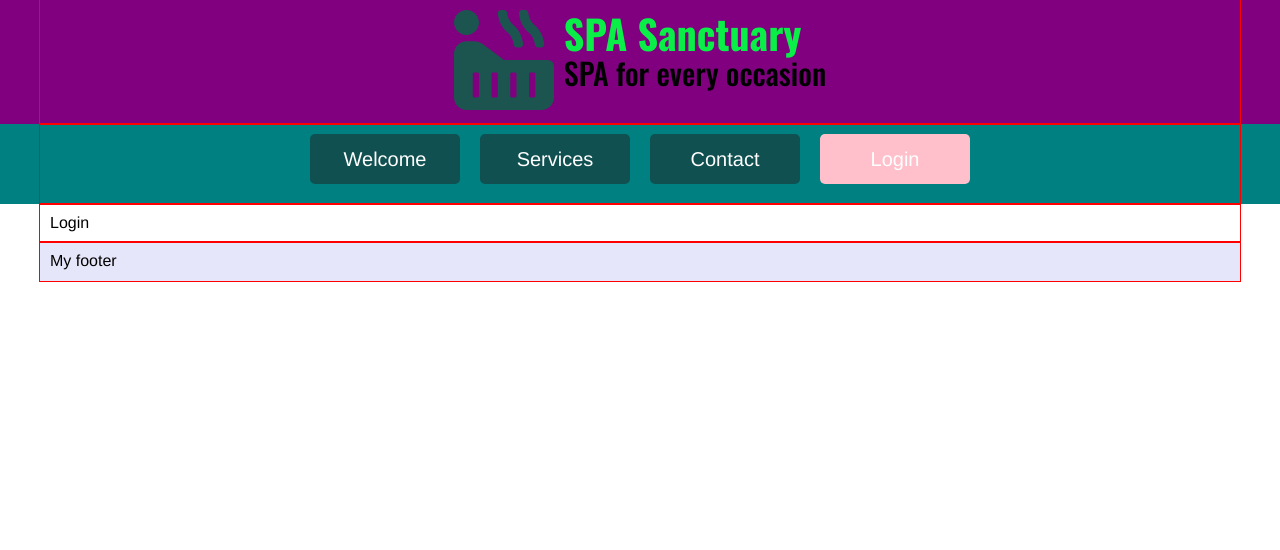
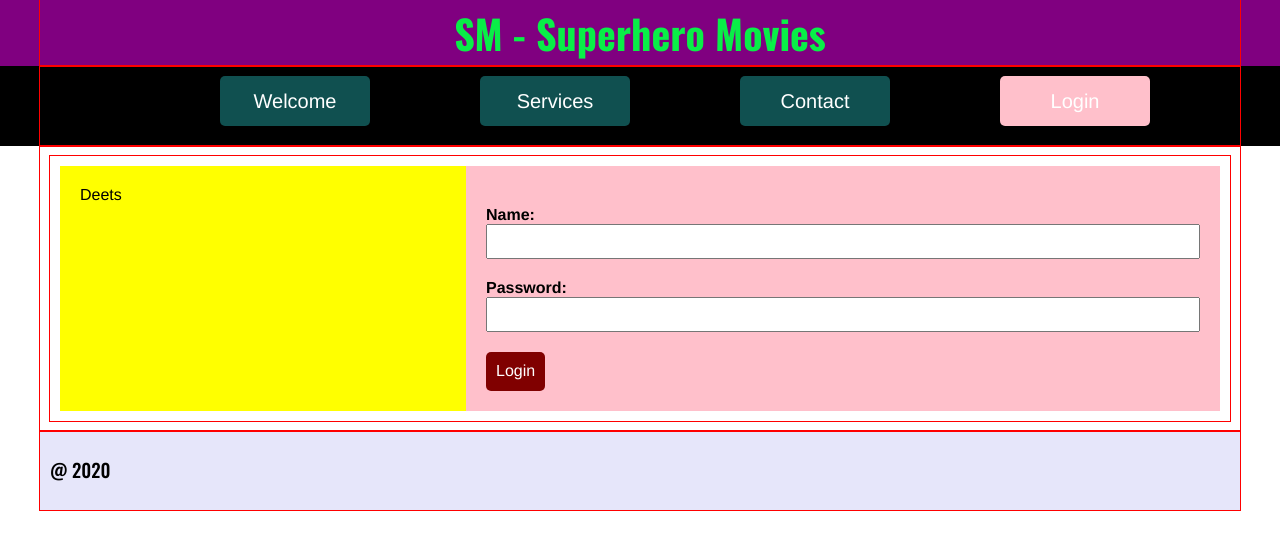
Before and after one commit to tbatunclax/My-Final-Project, a React (Create React App) app: page /login in a window 1280 px wide. Shown: the top 550 px of the page. Built offline with nearby package versions, Linux system fonts and the light colour scheme.

Commit message:
add login

```diff
--- a/package.json
+++ b/package.json
@@ -18,7 +18,8 @@
         "react-dom": "^16.12.0",
         "react-router-dom": "^5.1.2",
         "react-scripts": "3.4.1",
-        "styled-components": "^5.1.1"
+        "styled-components": "^5.1.1",
+        "react-responsive-carousel": "3.1.46"
     },
     "devDependencies": {
         "classnames": "^2.2.6",
--- a/src/App/Footer.jsx
+++ b/src/App/Footer.jsx
@@ -3,10 +3,17 @@ import styled from 'styled-components';
 
 import { mq } from '../common/mediaQueries';
 
+
+
 const Footer = () => {
+
+    const getYear = new Date();
+
+
     return (
         <FooterStyled className='nested-wrapper'>
-            My footer
+
+             <h3>@ { getYear.getFullYear() }  </h3>
         </FooterStyled>
     );
 }
@@ -14,11 +21,11 @@ const Footer = () => {
 export default Footer;
 
 const FooterStyled = styled.footer`
-        background-color: teal;
-        padding: 10px;
+        background-color: gray;
+        padding: 50 0px;
 
         @media ${mq.tablet}{
-            background-color: orange;
+            background-color: black;
         }
         @media ${mq.desktop}{
             background-color: lavender;
--- a/src/App/Header.jsx
+++ b/src/App/Header.jsx
@@ -12,10 +12,10 @@ const Header = () => {
         <HeaderStyled>
             <div className="nested-wrapper">
                 <div className="row-container">
-                    <div className="logo"><FontAwesomeIcon icon={ faHotTub } /></div>
+                    {/*<div className="logo"><FontAwesomeIcon icon={ faHotTub } /></div> */}
                     <div className="text">
-                        <h2>SPA Sanctuary</h2>
-                        <h3>SPA for every occasion</h3>
+                        <h2>SM - Superhero Movies</h2>
+
                     </div>
                 </div>
             </div>
--- a/src/App/Main.jsx
+++ b/src/App/Main.jsx
@@ -5,7 +5,7 @@ import { Switch, Route } from 'react-router-dom';
 
 import Home from './Pages/Home.jsx';
 import Services from './Pages/Services.jsx';
-import Contact from './Pages/Contact.jsx';
+import Contact from './Pages/Contact.jsx'; // Heros
 import Login from './Pages/Login.jsx';
 
 const Main = () => {
--- a/src/App/Nav.jsx
+++ b/src/App/Nav.jsx
@@ -69,7 +69,7 @@ const Nav = () => {
 export default Nav;
 
 const NavStyled = styled.nav`
-        background-color: teal;
+        background-color: black;
         color : white;
         text-align: center;
 
@@ -80,9 +80,9 @@ const NavStyled = styled.nav`
 
             cursor: pointer;
             svg {
-                    width: 40px;
+                    width: 20px;
                     height: auto;
-                    color: red;
+                    color: gray;
                 }
                 display: block;
                 @media ${mq.tablet}{
@@ -111,7 +111,7 @@ const NavStyled = styled.nav`
             @media ${mq.tablet}{
                 width:100px;
                 line-height: 50px;
-                margin-left: 10px;
+                margin-left: 100px;
                 margin-right: 10px;
             }
 
--- a/src/App/Pages/Home.jsx
+++ b/src/App/Pages/Home.jsx
@@ -1,10 +1,14 @@
 import React from 'react';
 import styled from 'styled-components';
 import { Helmet } from 'react-helmet';
+import { Carousel } from "react-responsive-carousel";
+
+
 
 /* Components  --------*/
 import Tabbed from './Tabbed/Tabbed.jsx';
 import Staff from './Staff/Staff.jsx';
+import "react-responsive-carousel/lib/styles/carousel.min.css";
 
 const Home = () => {
 
@@ -13,6 +17,30 @@ const Home = () => {
              <Helmet>
                  <title>Home :: SPA App</title>
              </Helmet>
+
+
+
+  <Carousel showThumbs={false}
+            infiniteLoop={ true }
+            autoPlay
+  >
+    <div>
+      <img alt="" src="/assets/img/Staff/staff-1.jpeg" />
+
+    </div>
+    <div>
+      <img alt="" src="/assets/img/Staff/staff-2.jpeg" />
+
+    </div>
+    <div>
+      <img alt="" src="/assets/img/Staff/staff-3.jpeg" />
+
+    </div>
+
+  </Carousel>
+
+
+
              <div className="nested-wrapper">
                 <Tabbed />
              </div>
@@ -27,4 +55,11 @@ export default Home;
 
 const HomeStyled = styled.div`
 
+
+
+.carousel .slide img {
+    max-height: 300px;  /* change this to whatever you want */
+    width: auto;
+}
+
 `;
--- a/src/App/Pages/Login.jsx
+++ b/src/App/Pages/Login.jsx
@@ -4,13 +4,26 @@ import styled from 'styled-components';
 /* Helmet names browswer tab */
 import Helmet from 'react-helmet';
 
+
+import Deets from './Login/Deets.jsx';
+import LoginForm from './Login/LoginForm.jsx';
+import GoogleMap from './Login/GoogleMap.jsx';
+
 const Login = () => {
+
     return (
-        <LoginStyled className="Login">
+        <LoginStyled className='Login'>
             <Helmet>
-                <title>Login :: Final Project App</title>
+                <title>Login :: SPA App</title>
             </Helmet>
-            Login
+            <div className="nested-wrapper">
+                <div className="column column1">
+                    <Deets />
+                </div>
+                <div className="column column2">
+                    <LoginForm />
+                </div>
+            </div>
         </LoginStyled>
     );
 }
@@ -18,5 +31,21 @@ const Login = () => {
 export default Login;
 
 const LoginStyled = styled.div`
+        .nested-wrapper {
+                display: flex;
+
+                .column {
+                    padding: 20px;
+                }
+
+                .column1 {
+                    width: 35%;
+                    background-color: yellow;
+                }
+                .column2 {
+                    width: 65%;
+                    background-color: pink;
+                }
+            }
 
 `;
--- /dev/null
+++ b/src/App/Pages/Login/Deets.jsx
@@ -0,0 +1,17 @@
+import React from 'react';
+import styled from 'styled-components';
+
+const Deets = () => {
+
+    return (
+        <DeetsStyled className='Deets'>
+            Deets
+        </DeetsStyled>
+    );
+}
+
+export default Deets;
+
+const DeetsStyled = styled.div`
+
+`;
--- /dev/null
+++ b/src/App/Pages/Login/GoogleMap.jsx
@@ -0,0 +1,17 @@
+import React from 'react';
+import styled from 'styled-components';
+
+const GoogleMap = () => {
+
+    return (
+        <GoogleMapStyled className='GoogleMap'>
+            GoogleMap
+        </GoogleMapStyled>
+    );
+}
+
+export default GoogleMap;
+
+const GoogleMapStyled = styled.div`
+
+`;
--- /dev/null
+++ b/src/App/Pages/Login/LoginForm.jsx
@@ -0,0 +1,139 @@
+import React, { useState } from 'react';
+import styled from 'styled-components';
+
+/* Scripts ---------- */
+import API from '../../../common/axios.js';
+
+/* Components -------- */
+import FormGroup from '../../../common/Forms/FormGroup.jsx';
+import Button from '../../../common/Forms/Button.jsx'
+
+const formFields = {
+    nameField: {
+        id: 'userName',
+        label: 'Name',
+        inputType: 'text',
+        value: '',
+        validate: {
+            required: true,
+            valid: true,
+            message: '',
+        }
+    },
+    emailField: {
+        id: 'userPassword',
+        label: 'Password',
+        inputType: 'password',
+        value: '',
+        validate: {
+            required: true,
+            valid: true,
+            message: '',
+        }
+    },
+    /*messageField: {
+        id: 'userMessage',
+        label: 'Message',
+        inputType: 'textarea',
+        value: '',
+        validate: {
+            required: false,
+            valid: true,
+            message: '',
+        }
+    },*/
+}
+
+
+
+const LoginForm = () => {
+
+    const [userName, userNameUpdate] = useState(formFields.nameField);
+    const [userPassword, userPasswordUpdate] = useState(formFields.emailField);
+    //const [userMessage, userMessageUpdate] = useState(formFields.messageField);
+
+    const handleChange = (event, formField) => {
+        // console.log(event.target.value, formField);
+//grandpa
+        //update input
+        const newField = {
+            // clone of the formField (spread operator)
+            ...formField,
+            value: event.target.value,
+        }
+        //if() condition
+        if(newField.validate.required === true){
+            console.log('Validating: ', newField.label);
+
+            if(newField.value.length < 7){
+                newField.validate.valid =false;
+                newField.validate.message = `You forgot to fill out the ${newField.label} field`;
+
+            }else {
+                newField.validate.valid =true;
+                newField.validate.message = ``;
+            }
+
+        }
+
+
+
+        if(formField.id === 'userName') {
+            userNameUpdate(newField);
+        }
+
+        if (formField.id === 'userPassword'){
+            userPasswordUpdate(newField);
+        }
+        /*if (formField.id === 'userMessage'){
+            userMessageUpdate(newField);
+        }*/
+    }
+
+    //method to submit
+
+    const handleFormSubmit = (event) => {
+        event.preventDefault();
+        console.log('Captured Form Submit, we will take it from here.');
+
+        if( userName.validate.valid === true && userPassword.validate.valid === true ){
+            console.log('Valid Submitting form.');
+
+            // .. AJAX goes here: AKA AXIOS
+
+            const postData = {
+                userName: userName,
+                userPassword: userPassword,
+                //userMessage: userMessage,
+            }
+
+
+            API.post('/sendPSWD', postData).then((result)=>{
+                    console.log('result', result);
+            });
+        }
+    }
+
+    return (
+        <ContactFormStyled className='ContactForm'>
+            <form onSubmit={ handleFormSubmit }>
+                <FormGroup
+                    formField = { userName }
+                    onChange={ handleChange }
+                />
+                <FormGroup
+                    formField = { userPassword }
+                    onChange={ handleChange }
+                />
+
+                <Button type='submit'>Login</Button>
+            </form>
+        </ContactFormStyled>
+    );
+}
+
+export default LoginForm;
+
+const ContactFormStyled = styled.div`
+
+`;
```
Also changed, not shown: 1 other file (tests, documents, lock files or other folders).
